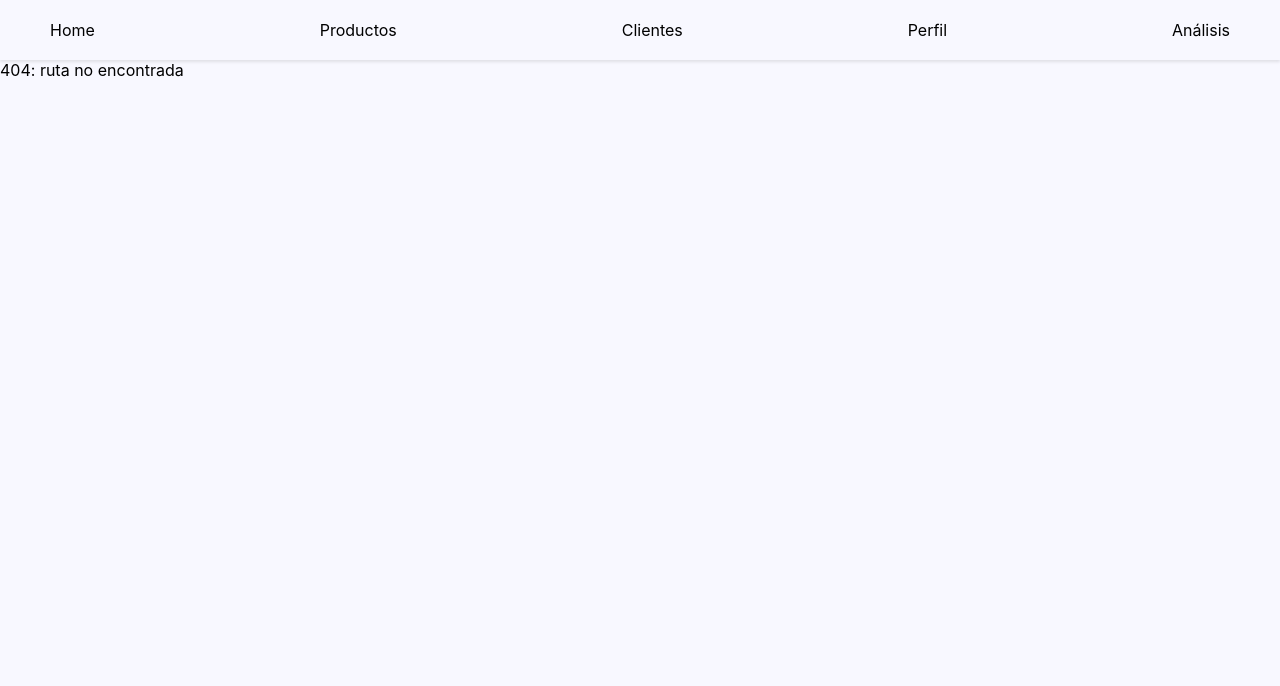
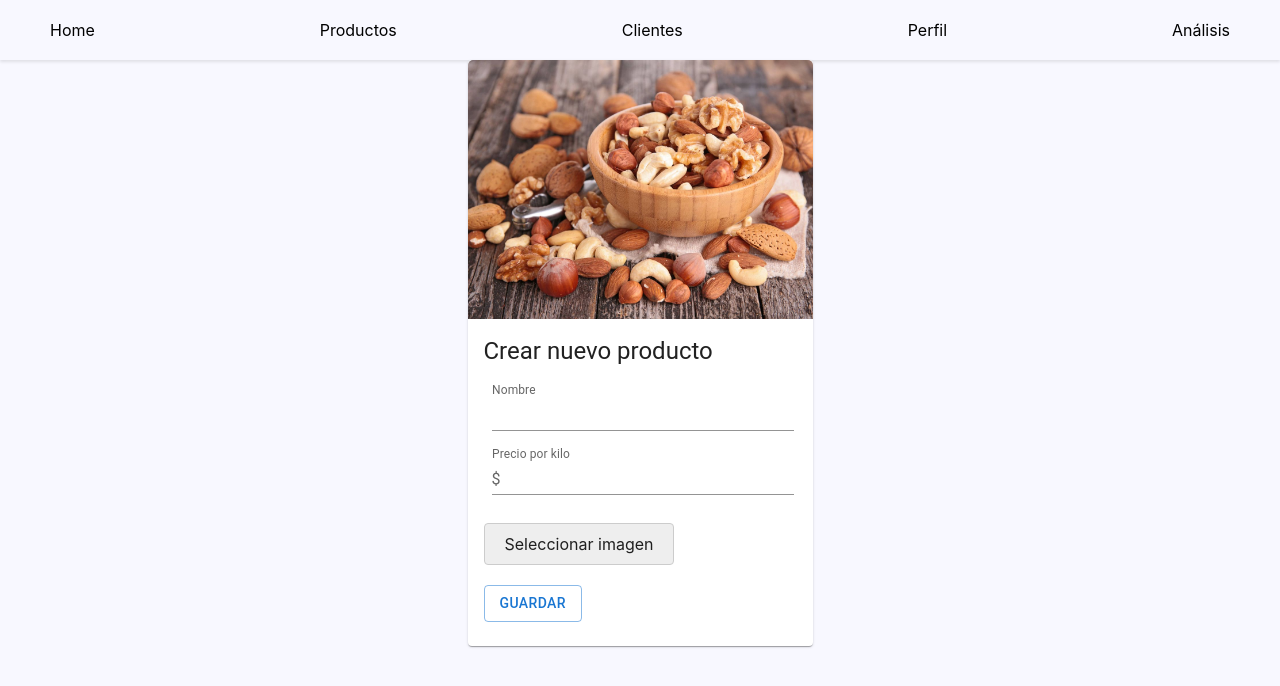
Before and after one commit to jose-2307/Sales-Manager-Frontend, a React (Vite) app: page /categories/1/create-product in a window 1280 px wide. Before the commit this address had no page. Shown: the top 686 px of the page. Built offline with nearby package versions, Linux system fonts and the light colour scheme.

Commit message:
adding create product option

```diff
--- a/src/App.jsx
+++ b/src/App.jsx
@@ -5,6 +5,7 @@ import Products from "./components/Products";
 import Home from "./components/Home";
 import EditProduct from './components/EditProduct';
 import CreatePurchase from './components/CreatePurchase';
+import CreateProduct from "./components/CreateProduct";
 
 
 const App = () => {
@@ -18,6 +19,7 @@ const App = () => {
           <Route path="/categories/:id" element={<Products />}/>
           <Route path="/categories/:id/edit-product/:productId" element={<EditProduct />}/>
           <Route path="/categories/:id/create-purchase/:productId" element={<CreatePurchase />}/>
+          <Route path="/categories/:id/create-product" element={<CreateProduct />}/>
           <Route path="*" element={"404: ruta no encontrada"} />
         </Routes>
     </BrowserRouter>
--- a/src/components/CreateProduct.jsx
+++ b/src/components/CreateProduct.jsx
@@ -1,18 +1,108 @@
+import { Formik, Form } from "formik";
+import TextInput from "./TextInput";
+import { useNavigate, useParams } from "react-router-dom";
+import { postProductBack } from "../services/products.service";
+import { submitImage } from "../services/images.service";
+import { Card, CardMedia, CardContent, Typography, Button } from "@mui/material";
+
+const userId = 1;
+
 const validate = (values) => {
     const errors = {};
 
+    if (!values.name) {
+        errors.name = "Requerido";
+    } else if (values.name.length < 3) {
+        errors.name = "El nombre debe tener al menos 3 caracteres";
+    } else if (values.name.length > 30) {
+        errors.name = "El nombre debe tener a lo más 30 caracteres";
+    }
+
     if (!values.salePriceKilo) {
         errors.salePriceKilo = "Requerido";
-    } else if (values.salePriceKilo <= 0) {
+    } else if (values.purchasePriceKilo <= 0) {
         errors.salePriceKilo = "El valor debe ser positivo";
     }
+
 
     return errors;
 }
 
+
 const CreateProduct = () => {
+
+    const navigate = useNavigate();
+    const { id = ""} = useParams();
+
+
+    const handleSubmit = async (values) => {
+        const urls = [];
+        if (values.file) {
+            const img = await submitImage(values.file);
+            urls.push(img.url);
+        }
+
+        await postProductBack(userId, id, {name: values.name, salePriceKilo: values.salePriceKilo, urls });
+
+        navigate(-1); //Para volver a la página anterior
+    }
+
+
     return (
+        <>
+            <div style={{display: "grid", placeItems: "center"}}>
+                <Card sx={{ maxWidth: 345 }}>
+                    <CardMedia
+                        component="img"
+                        // alt={product.name}
+                        height="140"
+                        // image={product.images[0]}
+                        image="../../../categories/frutos-secos.jpg"
+                    />
+                    <CardContent>
+                        <Typography gutterBottom variant="h5" component="div">
+                            Crear nuevo producto
+                        </Typography>
+                        <Formik
+                            initialValues={{name: "", salePriceKilo: "", file: ""}}
+                            validate={validate}
+                            onSubmit={handleSubmit}
+                        >
+                            {(formProps) => (
+                                <Form>
+                                    <TextInput name="name" label="Nombre" adornment=" " type="text"  />
+                                    <TextInput name="salePriceKilo" label="Precio por kilo" adornment="$"  type="number" />
+                                    <br></br>
+                                    <label
+                                        htmlFor="image"
+                                        style={{
+                                            display: "inline-block",
+                                            padding: "10px 20px",
+                                            border: "1px solid #ccc",
+                                            borderRadius: "4px",
+                                            backgroundColor: "#eee",
+                                            cursor: "pointer",
+                                        }}
+                                    >Seleccionar imagen</label>
+                                    <input id="image" name="file" type="file" accept=".jpg, .png" onChange= {(e) => {
+                                            formProps.setFieldValue("file", e.target.files[0]);
+                                            const fileName = document.getElementById("file-name");
+                                            fileName.textContent = e.target.files[0].name
+;                                        }} style={{ display: "none" }}/>
+                                        <span id="file-name" style={{ marginLeft: "10px" }}></span>
+                                    <br/>
+                                    <br/>
 
+                                    <Button type="submit" variant="outlined"
+                                        >Guardar
+                                    </Button>
+                                </Form>
+                            )}
+                        </Formik>
+                    </CardContent>
+                </Card>
+            </div>
+        </>
     )
 }
 
--- /dev/null
+++ b/src/components/CreatePurchase.jsx
@@ -0,0 +1,111 @@
+import { Formik, Form } from "formik";
+import TextInput from "./TextInput";
+import { useNavigate, useParams } from "react-router-dom";
+import { useEffect } from "react";
+import { useDispatch, useSelector } from "react-redux";
+import { useLocalStorage } from "../hooks/useLocalStorage";
+import { updateProduct } from "../features/products/productSlice";
+import { postPurchaseBack } from "../services/products.service";
+import { Card, CardMedia, CardContent, Typography, Button } from "@mui/material";
+
+const userId = 1;
+
+const validate = (values) => {
+    const errors = {};
+
+    if (!values.weight) {
+        errors.weight = "Requerido";
+    } else if (values.weight <= 0) {
+        errors.weight = "El valor debe ser positivo";
+    }
+
+    if (!values.purchasePriceKilo) {
+        errors.purchasePriceKilo = "Requerido";
+    } else if (values.purchasePriceKilo <= 0) {
+        errors.purchasePriceKilo = "El valor debe ser positivo";
+    }
+
+    if (!values.purchaseDate) {
+        errors.purchaseDate = "Requerido";
+    } else if (new Date(values.purchaseDate) <= new Date("01-01-2022")) {
+        errors.purchaseDate = "La fecha debe ser mayor";
+    }
+
+
+    return errors;
+}
+
+
+const EditProduct = () => {
+    const [product, setProduct] = useLocalStorage("product","");
+    const dispatch = useDispatch();
+    const products = useSelector(state => state.products);
+
+    const navigate = useNavigate();
+    const { productId = ""} = useParams();
+
+
+    const handleSubmit = async (values) => {
+        // const data = new FormData();
+
+        // if (values.salePriceKilo) {
+        //     data.append("salePriceKilo", values.salePriceKilo);
+        // }
+
+        const resp = await postPurchaseBack(userId, productId, {purchaseDate:values.purchaseDate, weight:values.weight, purchasePriceKilo:values.purchasePriceKilo});        dispatch(updateProduct(resp));
+        // setProduct(resp)
+
+        navigate(-1); //Para volver a la página anterior
+    }
+
+    useEffect(() => {
+
+        if (products.length != 0) { //Evalúa la presencia de datos
+            setProduct(products.find(p => p.id == productId));
+        }
+    }, [productId, products]);
+
+
+    return (
+        <>
+            {product.id == productId && (
+                <div style={{display: "grid", placeItems: "center"}}>
+                    <Card sx={{ maxWidth: 345 }}>
+                        <CardMedia
+                            component="img"
+                            alt={product.name}
+                            height="140"
+                            image={product.images.length === 0 ? "../../categories/frutos-secos.jpg" : product.images[0].url}
+
+                        />
+                        <CardContent>
+                            <Typography gutterBottom variant="h5" component="div">
+                                Suministro de {product.name[0].toUpperCase().concat(product.name.slice(1))}
+                            </Typography>
+                            <Formik
+                                initialValues={{weight: "", purchasePriceKilo: "", purchaseDate: ""}}
+                                validate={validate}
+                                onSubmit={handleSubmit}
+                            >
+                                <Form>
+                                    <TextInput name="weight" label="Cantidad en gramos" adornment="g" type="number"  />
+                                    <br/>
+                                    <TextInput name="purchasePriceKilo" label="Precio por kilo" adornment="$"  type="number" />
+                                    <br/>
+                                    <TextInput name="purchaseDate" label="Fecha de compra" adornment=" " type="date" />
+                                    <br/>
+                                    <Button type="submit" variant="outlined"
+                                        >Guardar
+                                    </Button>
+                                </Form>
+                            </Formik>
+                        </CardContent>
+                    </Card>
+                </div>
+            )}
+            {product.id == undefined && products.length === 0 ? alert("Se produjo un error al guardar los datos.") : null}
+        </>
+    )
+}
+
+export default EditProduct;
--- a/src/components/EditProduct.jsx
+++ b/src/components/EditProduct.jsx
@@ -68,8 +68,7 @@ const EditProduct = () => {
                             component="img"
                             alt={product.name}
                             height="140"
-                            // image={product.images[0]}
-                            image="../../../categories/frutos-secos.jpg"
+                            image={product.images.length === 0 ? "../../categories/frutos-secos.jpg" : product.images[0].url}
                         />
                         <CardContent>
                             <Typography gutterBottom variant="h5" component="div">
--- a/src/components/Products.jsx
+++ b/src/components/Products.jsx
@@ -16,6 +16,7 @@ const Products = () => {
     const products = useSelector(state => state.products);
     const [open, setOpen] = useState(false); //Controla el abrir y cerrar del modal
     const [openProductModal, setOpenProductModal] = useState(null); //Controla que se abra el modal del producto asociado
+    const [count, setCount] = useState(0); //Controla la cantidad de productos encontrados
 
     const dispatch = useDispatch();
     const { id = "" } = useParams();
@@ -39,6 +40,7 @@ const Products = () => {
                 data.forEach(x => {
                     dispatch(addProduct(x));
                 });
+                setCount(data.length);
             } catch (error) {
                 console.log(error.message);
             }
@@ -51,6 +53,7 @@ const Products = () => {
     const handleDelete = async id => {
         await deleteProductBack(id);
         dispatch(deleteProduct(id));
+        setCount(count - 1);
     }
 
     // if (products[0] != undefined && "id" in products[0]) {
@@ -68,12 +71,16 @@ const Products = () => {
             <h1>Mis productos</h1>
             <div className="container-all">
                 <div className="container-products">
+                    <Link className="createProduct" to={`/categories/${id}/create-product`}>Crear producto<img src="../../icons/crear.png"/></Link>
+                    <p className="countProducts"><b>{count}</b> productos</p>
                     {products.length === 0
                     ? <h3>No hay productos</h3>
                     :
                         products.map(p =>
                             <div className="container-product" key={p.id}>
-                                <img className="img-product" alt={p.name} src={"../../categories/frutos-secos.jpg"} width="50%" height="32%" />
+                                <img className="img-product" alt={p.name}
+                                src={p.images.length === 0 ? "../../categories/frutos-secos.jpg" : p.images[0].url}
+                                width="50%" height="32%" />
                                 <section className="product-info">
                                     <h3 className="product-title">
                                         {p.name[0].toUpperCase().concat(p.name.slice(1))}
@@ -129,7 +136,6 @@ const Products = () => {
                                                 </Fade>
                                             </Modal>
                                         )}
-
                                     </div>
                                 </section>
                             </div>
--- a/src/components/styles/Products.css
+++ b/src/components/styles/Products.css
@@ -1,3 +1,6 @@
+.container-all {
+    position: relative; /*Para que los elementos estén posicionados en torno a él*/
+}
 .container-products {
     display: flex;
     flex-wrap: wrap;
@@ -5,6 +8,7 @@
     width: 65%;
     align-items: center;
     flex-direction: column;
+    /* position: relative; */
 }
 
 .container-product {
@@ -56,6 +60,8 @@
     width: 38%;
     background-color: #fff;
     border: none;
+    display: flex;
+    justify-content: center;
 }
 
 .edit-button img, .delete-button img, .add-button img {
@@ -68,29 +74,41 @@
     opacity: 0.5;
 }
 
+.createProduct {
+    position: absolute;
+    top: 2%;
+    right: 1%;
+    text-decoration: none;
+    background-color: rgb(252, 211, 79);
+    border-radius: 20px;
+    padding: 0.4% 0.6%;
+    width: 10%;
+    display: flex;
+    align-items: center;
+    justify-content: center;
+    color: black;
+    font-size: 100%;
+}
+.createProduct:hover {
+    opacity: 0.7;
+}
 
-/* .edit-modal {
-    position: fixed;
-    top: 0;
-    left: 0;
-    width: 100%;
-    height: 100%;
-    background-color: rgba(117, 113, 113, 0.342);
-    display: flex;
-    justify-content: center;
-    align-items: center;
-  }
+.createProduct img {
+    max-width: 14%;
+    height: 40%;
+    position: relative;
+    padding-left: 2%;
+}
 
-.modal-content {
-    background-color: white;
-    padding: 40px;
-    border-radius: 4px;
-    position: relative; /*Permite que sus elemntos hijos se posicionen en torno a él*/
-/* }
+.countProducts {
+    position: absolute;
+    font-size: 12px;
+    top: 0%;
+    left: 2%;
+}
 
-.close {
-    position: absolute;
-    top: 0px;
-    right: 10px;
-    cursor: pointer;
-}  */
+@media (min-width: 1400px) {
+    .createProduct {
+        width: 7%
+    }
+}
--- a/src/services/products.service.js
+++ b/src/services/products.service.js
@@ -1,6 +1,27 @@
 const ENDPOINT = "http://localhost:8000/api/v1/products";
 
-export const postProductsBack = async (userId, productId, {purchaseDate, weight, purchasePriceKilo}) => {
+export const postProductBack = async (userId, categoryId, { name, salePriceKilo, urls }) => {
+    const response = await fetch(ENDPOINT, {
+        method: "POST",
+        headers: {
+            "Content-Type": "application/json",
+        },
+        body: JSON.stringify({
+            name,
+            salePriceKilo,
+            urls,
+            userId,
+            categoryId,
+        }),
+    });
+    if(response.ok) {
+        return response.json();
+    } else {
+        throw new Error("Error creando producto")
+    }
+}
+
+export const postPurchaseBack = async (userId, productId, {purchaseDate, weight, purchasePriceKilo}) => {
     const response = await fetch(ENDPOINT+`/purchase`, {
         method: "POST",
         headers: {
@@ -17,7 +38,7 @@ export const postProductsBack = async (userId, productId, {purchaseDate, weight,
     if(response.ok) {
         return response.json();
     } else {
-        throw new Error("Error obtiendo productos")
+        throw new Error("Error creando purchase")
     }
 }
 
```
Also changed, not shown: public/icons/crear.png (added).
